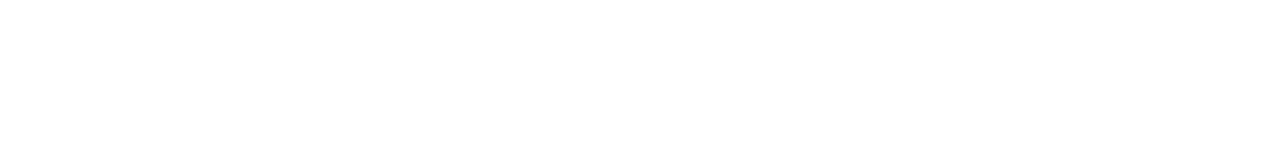
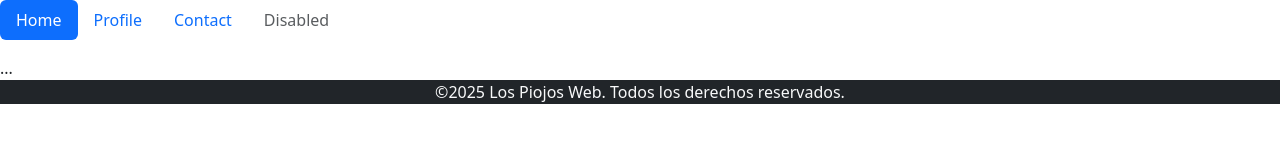
Before and after one commit to Viviana0985/proyectofinalweb, a plain HTML site: page lospiojosweb/index.html in a window 1280 px wide. Drawn offline with nearby package versions, Linux system fonts and the light colour scheme.

Commit message:
ajustes en pagina home, correción de errores

```diff
--- a/lospiojosweb/index.html
+++ b/lospiojosweb/index.html
@@ -7,4 +7,47 @@
      <!-- Enlace a archivo CSS -->
      <link rel="stylesheet" href="../css/estilos.css">
      <!-- Enlace a Bootstrap CSS -->
-    <link href="https://cdn.jsdelivr.net/npm/bootstrap@5.3.3/dist/css/bootstrap.min.css" rel="stylesheet" integrity="sha384-QWTKZyjpPEjISv5WaRU9OFeRpok6YctnYmDr5pNlyT2bRjXh0JMhjY6hW+ALEwIH"
+     <link href="https://cdn.jsdelivr.net/npm/bootstrap@5.3.3/dist/css/bootstrap.min.css" rel="stylesheet" integrity="sha384-QWTKZyjpPEjISv5WaRU9OFeRpok6YctnYmDr5pNlyT2bRjXh0JMhjY6hW+ALEwIH" crossorigin="anonymous">
+
+</head>
+<body>
+
+<!-- Menu con Bootstrap -->
+    <ul class="nav nav-pills mb-3" id="pills-tab" role="tablist">
+        <li class="nav-item" role="presentation">
+          <button class="nav-link active" id="pills-home-tab" data-bs-toggle="pill" data-bs-target="#pills-home" type="button" role="tab" aria-controls="pills-home" aria-selected="true">Home</button>
+        </li>
+        <li class="nav-item" role="presentation">
+          <button class="nav-link" id="pills-profile-tab" data-bs-toggle="pill" data-bs-target="#pills-profile" type="button" role="tab" aria-controls="pills-profile" aria-selected="false">Profile</button>
+        </li>
+        <li class="nav-item" role="presentation">
+          <button class="nav-link" id="pills-contact-tab" data-bs-toggle="pill" data-bs-target="#pills-contact" type="button" role="tab" aria-controls="pills-contact" aria-selected="false">Contact</button>
+        </li>
+        <li class="nav-item" role="presentation">
+          <button class="nav-link" id="pills-disabled-tab" data-bs-toggle="pill" data-bs-target="#pills-disabled" type="button" role="tab" aria-controls="pills-disabled" aria-selected="false" disabled>Disabled</button>
+        </li>
+      </ul>
+      <div class="tab-content" id="pills-tabContent">
+        <div class="tab-pane fade show active" id="pills-home" role="tabpanel" aria-labelledby="pills-home-tab" tabindex="0">...</div>
+        <div class="tab-pane fade" id="pills-profile" role="tabpanel" aria-labelledby="pills-profile-tab" tabindex="0">...</div>
+        <div class="tab-pane fade" id="pills-contact" role="tabpanel" aria-labelledby="pills-contact-tab" tabindex="0">...</div>
+        <div class="tab-pane fade" id="pills-disabled" role="tabpanel" aria-labelledby="pills-disabled-tab" tabindex="0">...</div>
+      </div>
+
+<!-- Fin Menu con Bootstrap -->
+
+<main>
+
+
+
+
+</main>
+
+
+
+    <footer class="text-center text-light bg-dark">
+        <p>©2025 Los Piojos Web. Todos los derechos reservados.</p>
+      </footer>
+      <script src="https://cdn.jsdelivr.net/npm/bootstrap@5.3.3/dist/js/bootstrap.bundle.min.js" integrity="sha384-YvpcrYf0tY3lHB60NNkmXc5s9fDVZLESaAA55NDzOxhy9GkcIdslK1eN7N6jIeHz" crossorigin="anonymous"></script>
+ </body>
+ </html>
```
Also changed, not shown: lospiojosweb/videos/index.html (+1 -0 lines).
